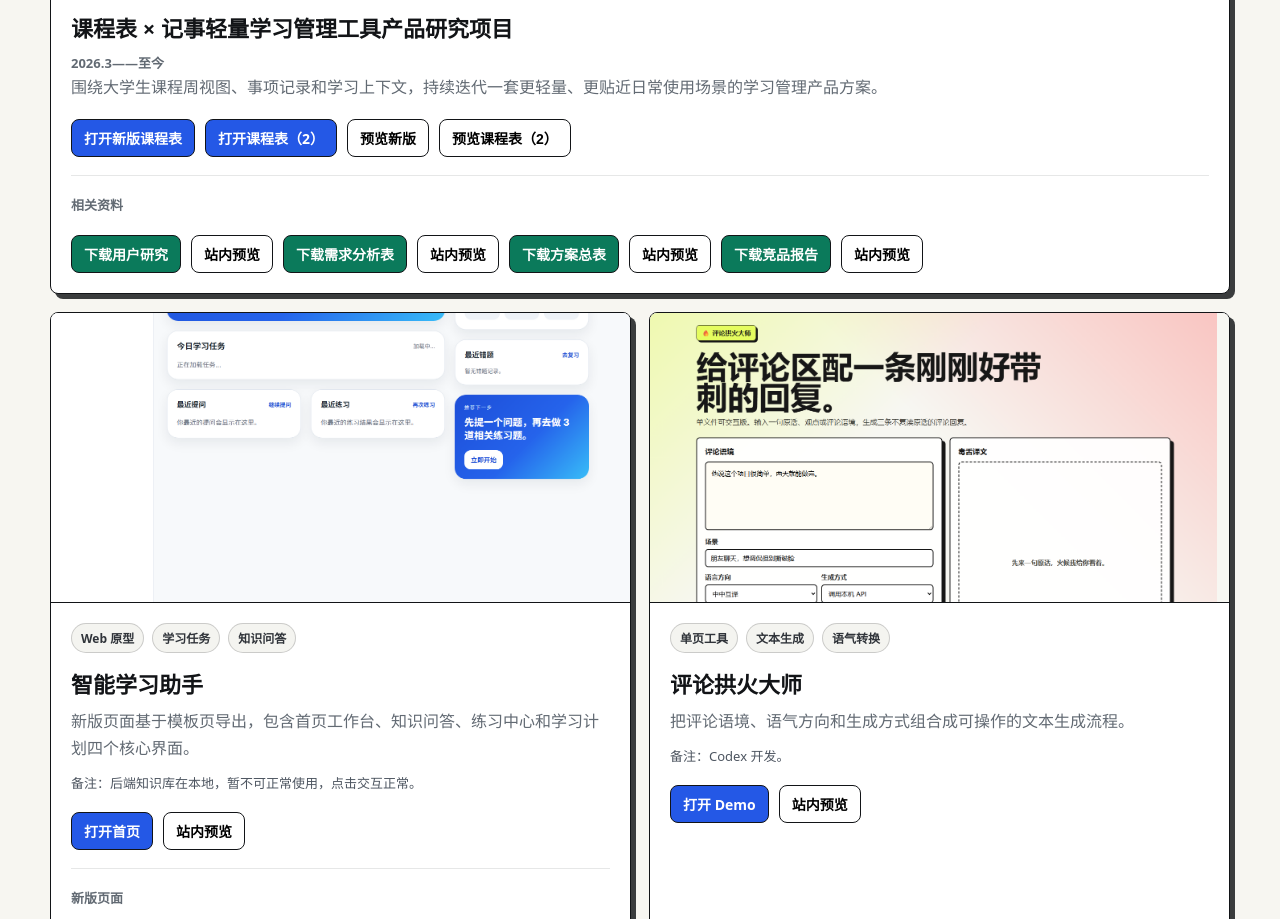
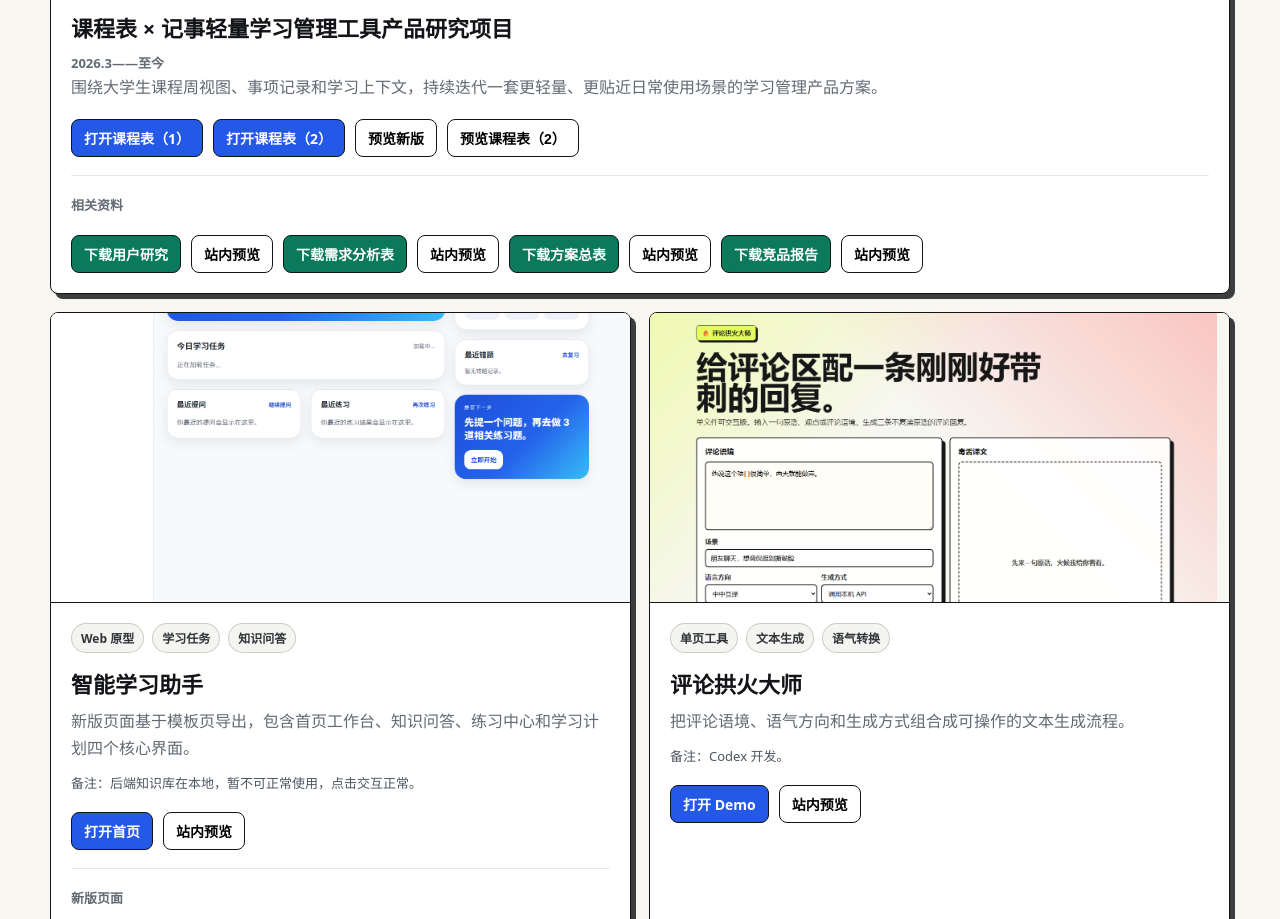
Before and after one commit to ggmz8686-ops/-A, a plain HTML site: page index.html in a window 1280 px wide. Shown: the part 1533-2452 px from the top of the page. Drawn offline with Linux system fonts and the light colour scheme.

Commit message:
Rename course page button labels

```diff
--- a/index.html
+++ b/index.html
@@ -909,7 +909,7 @@
               <p class="project-date">2026.3——至今</p>
               <p>围绕大学生课程周视图、事项记录和学习上下文，持续迭代一套更轻量、更贴近日常使用场景的学习管理产品方案。</p>
               <div class="card-actions">
-                <a class="mini-button primary" href="课程表新.html" target="_blank" rel="noreferrer">打开新版课程表</a>
+                <a class="mini-button primary" href="课程表新.html" target="_blank" rel="noreferrer">打开课程表（1）</a>
                 <a class="mini-button primary" href="课程表(2).html" target="_blank" rel="noreferrer">打开课程表（2）</a>
                 <button class="mini-button preview-trigger" type="button" data-preview="课程表新.html" data-title="课程表 × 记事轻量学习管理工具：新版课程表">预览新版</button>
                 <button class="mini-button preview-trigger" type="button" data-preview="课程表(2).html" data-title="课程表 × 记事轻量学习管理工具：课程表（2）">预览课程表（2）</button>
```
